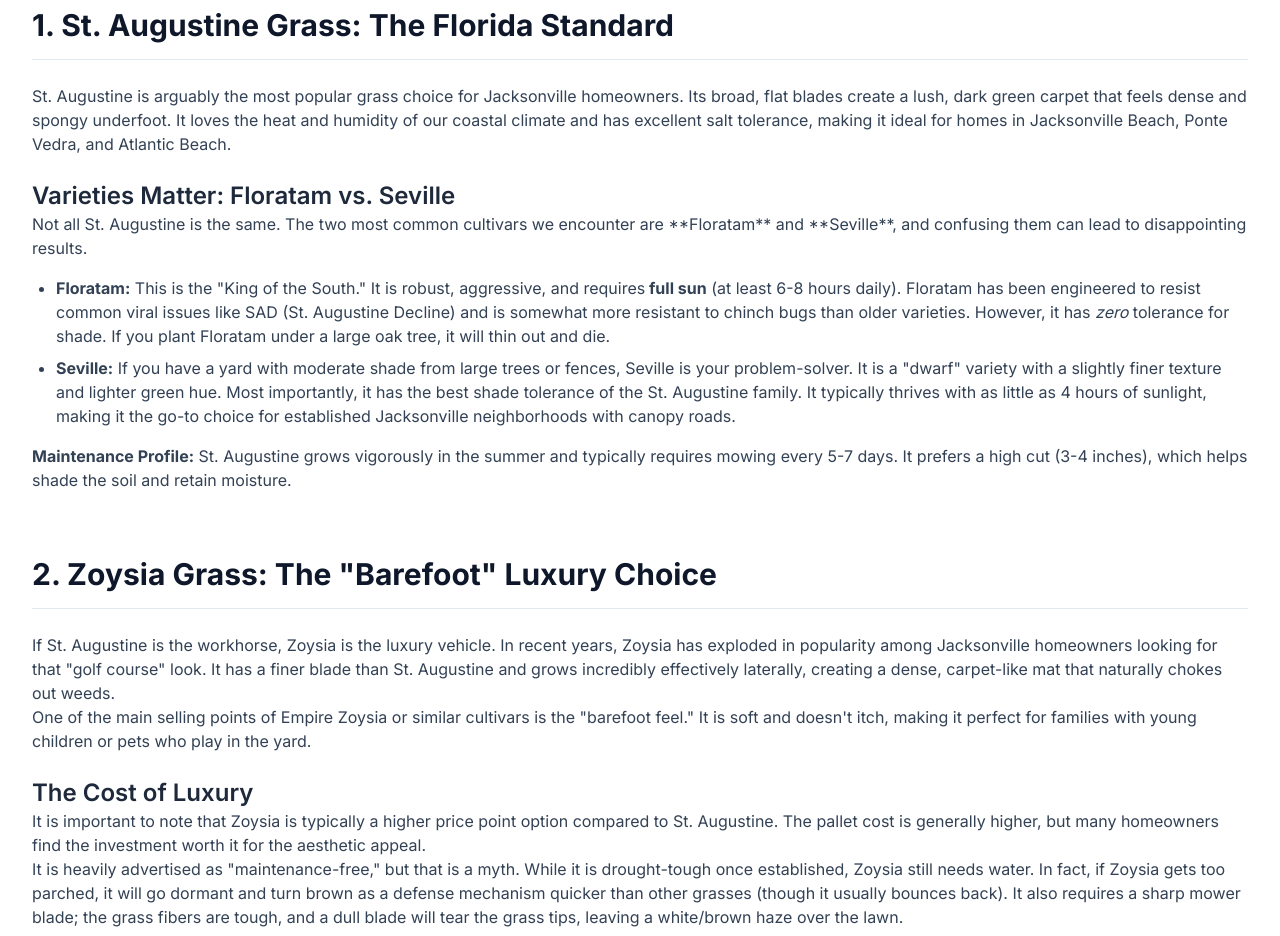
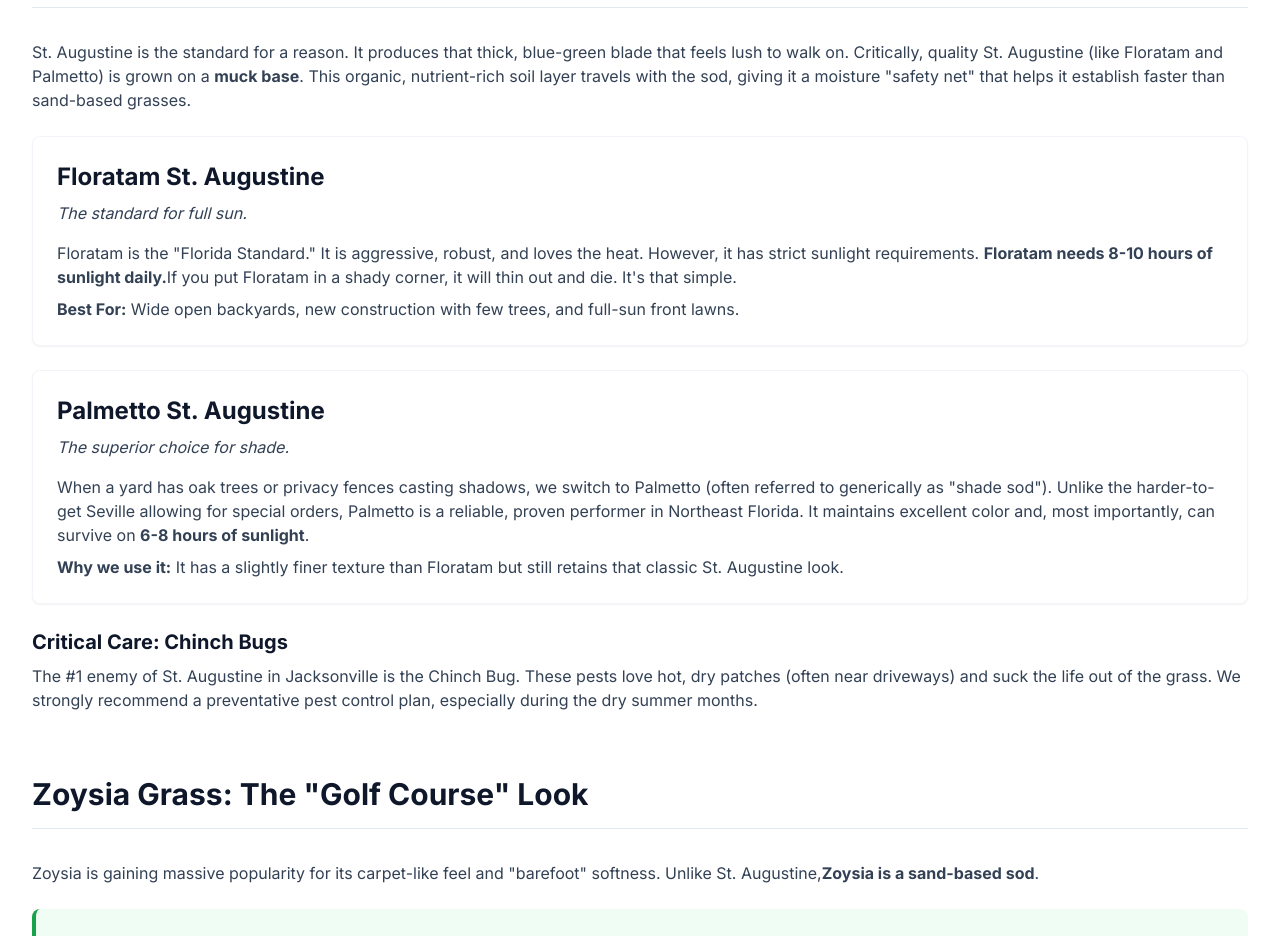
Before and after one commit to bigbricey/jaxsod-website, a Next.js app: page /sod-types in a window 1280 px wide. Shown: the part 1780-2716 px from the top of the page. Built offline with nearby package versions, Linux system fonts and the light colour scheme.

Commit message:
Major content update: Ultimate Guide to Sod Types (Palmetto/Muck/Maintenance)

```diff
--- a/app/sod-types/page.tsx
+++ b/app/sod-types/page.tsx
@@ -56,24 +56,26 @@
       <div className="container-custom space-y-16">
         {/* Header Section */}
         <div className="space-y-6 max-w-4xl">
-          <h1 className="heading-xl">The Ultimate Guide to Jacksonville Sod: Choosing the Right Grass for North Florida</h1>
+          <h1 className="heading-xl">The Complete Guide to Sod Types for Jacksonville, FL Lawns</h1>
+          <section className="space-y-4">
+            <h2 className="text-2xl font-bold text-secondary-800">Choosing the Right Grass for North Florida's Climate</h2>
             <p className="text-xl text-secondary-700 leading-relaxed">
-            Selecting the perfect sod is one of the most important investments you can make for your property.
-            In Jacksonville, our unique climate—blazing summers, high humidity, salt air, and occasional cold snaps—means
-            classic northern grasses just won't cut it. To get a lawn that thrives, you need to match the specific
-            grass variety to your property's sunlight, soil type, and your personal maintenance preferences.
+              Living in Jacksonville (Zone 9a/9b) presents a unique challenge for lawns. We don't have the tropical consistency of Miami,
+              but we certainly aren't Georgia either. Our lawns have to survive blazing summer heat, sandy soil that drains nutrients quickly,
+              salt spray at the beaches, and the occasional freeze in January.
             </p>
             <p className="text-lg text-secondary-700">
-            At Jax Sod, we don't just drop off pallets; we help you navigate these choices. Below is our comprehensive
-            guide to the four major sod families we install across Northeast Florida: St. Augustine, Zoysia, Bermuda, and Bahia.
+              At Jax Sod, we believe in using the right tool for the job. You can't just throw "cheap grass" on a shady lawn and expect it to live.
+              Below is our definitive guide to the proven sod varieties that actually work in Northeast Florida.
             </p>
+          </section>
         </div>
 
         {/* Feature Image */}
         <div className="overflow-hidden rounded-xl shadow-md border border-secondary-100">
           <Image
             src={sodTypesImage}
-            alt="Lush green St. Augustine sod installed in a Jacksonville backyard"
+            alt="St. Augustine Floratam sod installed on a sunny Jacksonville lawn"
             width={1400}
             height={700}
             className="w-full h-full object-cover"
@@ -82,94 +84,126 @@
         </div>
 
         {/* SOD TYPE 1: St. Augustine */}
-        <section className="space-y-6">
+        <section className="space-y-8">
           <h2 className="text-3xl font-bold text-secondary-900 border-b border-secondary-200 pb-4">
-            1. St. Augustine Grass: The Florida Standard
+            St. Augustine Grass: The King of Jacksonville Lawns
           </h2>
-          <div className="prose prose-lg text-secondary-700 max-w-none">
+          <div className="prose prose-lg text-secondary-700 max-w-none space-y-6">
             <p>
-              St. Augustine is arguably the most popular grass choice for Jacksonville homeowners. Its broad, flat blades
-              create a lush, dark green carpet that feels dense and spongy underfoot. It loves the heat and humidity of
-              our coastal climate and has excellent salt tolerance, making it ideal for homes in Jacksonville Beach,
-              Ponte Vedra, and Atlantic Beach.
+              St. Augustine is the standard for a reason. It produces that thick, blue-green blade that feels lush to walk on.
+              Critically, quality St. Augustine (like Floratam and Palmetto) is grown on a <strong>muck base</strong>. This organic,
+              nutrient-rich soil layer travels with the sod, giving it a moisture "safety net" that helps it establish faster than
+              sand-based grasses.
             </p>
-            <h3 className="text-2xl font-semibold text-secondary-800 mt-6">Varieties Matter: Floratam vs. Seville</h3>
+
+            <div className="bg-white p-6 rounded-lg shadow-sm border border-secondary-100">
+              <h3 className="text-2xl font-bold text-secondary-900 mb-2">Floratam St. Augustine</h3>
+              <p className="mb-4"><em>The standard for full sun.</em></p>
               <p>
-              Not all St. Augustine is the same. The two most common cultivars we encounter are **Floratam** and **Seville**,
-              and confusing them can lead to disappointing results.
+                Floratam is the "Florida Standard." It is aggressive, robust, and loves the heat.
+                However, it has strict sunlight requirements. <strong>Floratam needs 8-10 hours of sunlight daily.</strong>
+                If you put Floratam in a shady corner, it will thin out and die. It's that simple.
               </p>
-            <ul className="list-disc pl-6 space-y-2 mt-4">
-              <li>
-                <strong>Floratam:</strong> This is the "King of the South." It is robust, aggressive, and requires
-                <strong> full sun</strong> (at least 6-8 hours daily). Floratam has been engineered to resist common viral
-                issues like SAD (St. Augustine Decline) and is somewhat more resistant to chinch bugs than older varieties.
-                However, it has <em>zero</em> tolerance for shade. If you plant Floratam under a large oak tree, it will thin out and die.
-              </li>
-              <li>
-                <strong>Seville:</strong> If you have a yard with moderate shade from large trees or fences, Seville is your
-                problem-solver. It is a "dwarf" variety with a slightly finer texture and lighter green hue. Most importantly,
-                it has the best shade tolerance of the St. Augustine family. It typically thrives with as little as 4 hours
-                of sunlight, making it the go-to choice for established Jacksonville neighborhoods with canopy roads.
-              </li>
-            </ul>
-            <p className="mt-4">
-              <strong>Maintenance Profile:</strong> St. Augustine grows vigorously in the summer and typically requires mowing
-              every 5-7 days. It prefers a high cut (3-4 inches), which helps shade the soil and retain moisture.
+              <p className="mt-2">
+                <strong>Best For:</strong> Wide open backyards, new construction with few trees, and full-sun front lawns.
               </p>
+            </div>
+
+            <div className="bg-white p-6 rounded-lg shadow-sm border border-secondary-100">
+              <h3 className="text-2xl font-bold text-secondary-900 mb-2">Palmetto St. Augustine</h3>
+              <p className="mb-4"><em>The superior choice for shade.</em></p>
+              <p>
+                When a yard has oak trees or privacy fences casting shadows, we switch to Palmetto (often referred to generically as "shade sod").
+                Unlike the harder-to-get Seville allowing for special orders, Palmetto is a reliable, proven performer in Northeast Florida.
+                It maintains excellent color and, most importantly, can survive on <strong>6-8 hours of sunlight</strong>.
+              </p>
+              <p className="mt-2">
+                <strong>Why we use it:</strong> It has a slightly finer texture than Floratam but still retains that classic St. Augustine look.
+              </p>
+            </div>
+
+            <div>
+              <h3 className="text-xl font-bold text-secondary-900 mb-2">Critical Care: Chinch Bugs</h3>
+              <p>
+                The #1 enemy of St. Augustine in Jacksonville is the Chinch Bug. These pests love hot, dry patches (often near driveways)
+                and suck the life out of the grass. We strongly recommend a preventative pest control plan, especially during the dry summer months.
+              </p>
+            </div>
           </div>
         </section>
 
         {/* SOD TYPE 2: Zoysia */}
-        <section className="space-y-6">
+        <section className="space-y-8">
           <h2 className="text-3xl font-bold text-secondary-900 border-b border-secondary-200 pb-4">
-            2. Zoysia Grass: The "Barefoot" Luxury Choice
+            Zoysia Grass: The "Golf Course" Look
           </h2>
-          <div className="prose prose-lg text-secondary-700 max-w-none">
+          <div className="prose prose-lg text-secondary-700 max-w-none space-y-6">
             <p>
-              If St. Augustine is the workhorse, Zoysia is the luxury vehicle. In recent years, Zoysia has exploded in popularity
-              among Jacksonville homeowners looking for that "golf course" look. It has a finer blade than St. Augustine
-              and grows incredibly effectively laterally, creating a dense, carpet-like mat that naturally chokes out weeds.
+              Zoysia is gaining massive popularity for its carpet-like feel and "barefoot" softness. Unlike St. Augustine,
+              <strong>Zoysia is a sand-based sod</strong>.
             </p>
+
+            <div className="bg-primary-50 p-6 rounded-lg border-l-4 border-primary-600">
+              <h3 className="text-xl font-bold text-primary-800 mb-2">A Surprising Performer in Shade</h3>
               <p>
-              One of the main selling points of Empire Zoysia or similar cultivars is the "barefoot feel." It is soft and
-              doesn't itch, making it perfect for families with young children or pets who play in the yard.
+                While often touted for sun, we've seen Zoysia thrive in surprisingly shady areas where other grasses failed.
+                We've installed it in yards with heavy oak canopies where it out-performed traditional options.
+                Empire Zoysia, in particular, has robust chinch bug resistance compared to St. Augustine.
               </p>
-            <h3 className="text-2xl font-semibold text-secondary-800 mt-6">The Cost of Luxury</h3>
-            <p>
-              It is important to note that Zoysia is typically a higher price point option compared to St. Augustine.
-              The pallet cost is generally higher, but many homeowners find the investment worth it for the aesthetic appeal.
-            </p>
-            <p>
-              It is heavily advertised as "maintenance-free," but that is a myth. While it is drought-tough once established,
-              Zoysia still needs water. In fact, if Zoysia gets too parched, it will go dormant and turn brown as a defense mechanism
-              quicker than other grasses (though it usually bounces back). It also requires a sharp mower blade; the grass
-              fibers are tough, and a dull blade will tear the grass tips, leaving a white/brown haze over the lawn.
-            </p>
+            </div>
+
+            <h3 className="text-2xl font-bold text-secondary-900 mt-6">St. Augustine vs. Zoysia: The Breakdown</h3>
+            <div className="overflow-x-auto">
+              <table className="min-w-full text-left border-collapse">
+                <thead>
+                  <tr className="border-b-2 border-secondary-200">
+                    <th className="py-3 font-bold text-secondary-900">Feature</th>
+                    <th className="py-3 font-bold text-secondary-900">St. Augustine</th>
+                    <th className="py-3 font-bold text-secondary-900">Empire Zoysia</th>
+                  </tr>
+                </thead>
+                <tbody className="divide-y divide-secondary-100">
+                  <tr>
+                    <td className="py-3 text-secondary-700">Feel</td>
+                    <td className="py-3 text-secondary-700">Thick, spongy</td>
+                    <td className="py-3 text-secondary-700">Soft, carpet-like</td>
+                  </tr>
+                  <tr>
+                    <td className="py-3 text-secondary-700">Base Soil</td>
+                    <td className="py-3 text-secondary-700">Muck (Organic)</td>
+                    <td className="py-3 text-secondary-700">Sand</td>
+                  </tr>
+                  <tr>
+                    <td className="py-3 text-secondary-700">Installation</td>
+                    <td className="py-3 text-secondary-700">Seams disappear in ~3 weeks</td>
+                    <td className="py-3 text-secondary-700">Tight seams, takes longer to blend</td>
+                  </tr>
+                  <tr>
+                    <td className="py-3 text-secondary-700">Mowing</td>
+                    <td className="py-3 text-secondary-700">High setting (3-4")</td>
+                    <td className="py-3 text-secondary-700">Lower setting, requires sharp blade</td>
+                  </tr>
+                </tbody>
+              </table>
+            </div>
           </div>
         </section>
 
         {/* SOD TYPE 3: Bermuda */}
         <section className="space-y-6">
           <h2 className="text-3xl font-bold text-secondary-900 border-b border-secondary-200 pb-4">
-            3. Bermuda Grass: The Athlete's Turf
+            Bermuda Grass: For High-Traffic & Sport Families
           </h2>
           <div className="prose prose-lg text-secondary-700 max-w-none">
             <p>
-              Bermuda grass is the alpha species of sports fields and golf courses. It is built for abuse.
-              If you have three large dogs that run wind sprints in your backyard all day, standard St. Augustine will
-              likely get torn up. Bermuda, however, has an aggressive root structure (rhizomes and stolons) that allows
-              it to recover from damage faster than almost any other warm-season grass.
+              Bermuda is the choice for durability. If you have big dogs or kids playing soccer, St. Augustine will eventually wear down.
+              Bermuda has aggressive rhizomes that repair damage quickly.
             </p>
-            <h3 className="text-2xl font-semibold text-secondary-800 mt-6">High Maintenance Required</h3>
+            <h3 className="text-xl font-bold text-secondary-900 mt-4">The "High Maintenance" Warning</h3>
             <p>
-              The catch with Bermuda is maintenance. It is not a "plant it and forget it" grass. To look like a golf course
-              fairway, it needs to be mowed very low and very often—sometimes twice a week during peak summer growth.
-            </p>
-            <p>
-              It also has high nutritional needs, requiring regular fertilizer to maintain that deep green color.
-              If you neglect Bermuda, it tends to look thin and stringy. But for the homeowner who loves working in the
-              yard and wants a manicured, high-performance turf, it is unbeatable. Note: Bermuda requires <strong>full, unfiltered sun</strong>.
-              It has very poor shade tolerance.
+              Bermuda is not for the "lazy" lawn owner. It looks best when mowed low and often—sometimes twice a week in summer.
+              It is also sand-based and needs a specific installation pattern, as the seams can be visible for months if not
+              laid expertly with a focus on tight joints. It requires <strong>full sun</strong> and has poor shade tolerance.
             </p>
           </div>
         </section>
@@ -177,56 +211,84 @@
         {/* SOD TYPE 4: Bahia */}
         <section className="space-y-6">
           <h2 className="text-3xl font-bold text-secondary-900 border-b border-secondary-200 pb-4">
-            4. Bahia Grass: The Rural Workhorse
+            Bahia Grass: The Budget-Friendly Option
           </h2>
           <div className="prose prose-lg text-secondary-700 max-w-none">
             <p>
-              Bahia is the utility player of Florida grasses. You likely recognize it from roadsides and pastures.
-              It is not designed to be a "show lawn" grass. It has a lighter green color, an open growth habit, and
-              produces distinctive "V-shaped" seed heads that pop up quickly after mowing.
-            </p>
-            <h3 className="text-2xl font-semibold text-secondary-800 mt-6">Why Choose Bahia?</h3>
-            <p>
-              So why do people install it? <strong>Durability and price.</strong> Bahia is excellent for large lots (1 acre+),
-              rural properties, or roadsides where irrigation is non-existent. It has a deep root system that makes it incredibly
-              drought-tolerant. It can survive on natural rainfall alone in Jacksonville once established.
+              Let's be honest: Bahia is basically a weed that we learned to live with. It is the grass you see on the side of I-95 in Jacksonville.
             </p>
             <p>
-              It is also the most budget-friendly sod per pallet. If you are trying to cover a large area to prevent
-              erosion and don't need a manicured look, Argentine Bahia is the standard choice. We typically assume
-              Bahia installations will not have in-ground irrigation systems.
+              It falls apart when you handle it, it comes with weeds in it naturally, and it looks distinctively "rural."
+              So why do we sell it? <strong>Because it survives without irrigation.</strong>
+            </p>
+            <p>
+              If you have a 1-acre lot, a retention pond bank, or a rental property where you know nobody is going to water it, Bahia is the answer.
+              It sets down deep roots and survives on rainfall and "cow pasture" conditions. Just don't expect it to look like a manicured lawn.
             </p>
           </div>
         </section>
 
-        {/* COMMON PROBLEMS */}
+        {/* MAINTENANCE CALENDAR */}
         <section className="bg-secondary-50 p-8 rounded-xl space-y-6 border border-secondary-100">
           <h2 className="text-3xl font-bold text-secondary-900">
-            Common Jacksonville Lawn Challenges
+            Seasonal Maintenance Checklist for Jacksonville
           </h2>
           <div className="grid grid-cols-1 md:grid-cols-3 gap-8 text-secondary-700">
             <div>
-              <h3 className="text-xl font-bold text-primary-700 mb-3">Chinch Bugs</h3>
+              <h3 className="text-xl font-bold text-primary-700 mb-3">Spring (March-May)</h3>
               <p>
-                The arch-nemesis of St. Augustine grass. These tiny insects suck the moisture out of the grass blades,
-                leaving behind dry, yellow patches that look like drought damage. They love hot, dry spots near driveways.
-                We recommend preventative pest control, especially in summer.
+                <strong>Wake Up:</strong> As soil temps rise, the grass wakes up. This is time for a "weed and feed" pre-emergent to stop weeds before summer rain hits.
+                Watch out for late frosts!
               </p>
             </div>
             <div>
-              <h3 className="text-xl font-bold text-primary-700 mb-3">Salt Tolerance</h3>
+              <h3 className="text-xl font-bold text-primary-700 mb-3">Summer (June-Sept)</h3>
               <p>
-                If you live "beaches side" (Atlantic Beach, Neptune, Jax Beach), salt spray is a real factor.
-                St. Augustine is your best bet here. Zoysia has moderate tolerance, while Bahia might struggle if the
-                soil salinity is too high.
+                <strong>Pest Defense:</strong> This is Chinch Bug and Sod Webworm season.
+                <strong>Fungus:</strong> With our humidity, Grey Leaf Spot can appear. Don't water in the evenings; let the grass dry out before nightfall.
               </p>
             </div>
             <div>
-              <h3 className="text-xl font-bold text-primary-700 mb-3">Watering Rules</h3>
+              <h3 className="text-xl font-bold text-primary-700 mb-3">Winter Dormancy</h3>
               <p>
-                New sod <strong>MUST</strong> be watered. For the first 14-21 days, the soil needs to be kept moist while roots establish.
-                After that, Jacksonville follows strict St. Johns River Water Management District rules (usually 1-2 days per week depending on the season).
-                Deep, infrequent watering promotes deep roots!
+                <strong>Brown is Normal:</strong> In Jacksonville, warm-season grasses go dormant (turn brown) after the first freeze.
+                <strong>Do NOT Fertilize:</strong> You will just feed winter weeds. Let the lawn sleep until March.
+              </p>
+            </div>
+          </div>
+        </section>
+
+        {/* FAQ Section */}
+        <section className="space-y-6">
+          <h2 className="text-3xl font-bold text-secondary-900 border-b border-secondary-200 pb-4">
+            Frequently Asked Questions
+          </h2>
+          <div className="grid grid-cols-1 md:grid-cols-2 gap-6">
+            <div className="bg-white p-6 rounded-lg shadow-sm border border-secondary-100">
+              <h3 className="font-bold text-lg text-secondary-900 mb-2">What is the best grass for shade in Jacksonville?</h3>
+              <p className="text-secondary-700">
+                Palmetto St. Augustine is the proven winner. It handles the filtered light under our oak canopies better than Floratam.
+                Zoysia is also a surprisingly strong contender for shady spots.
+              </p>
+            </div>
+            <div className="bg-white p-6 rounded-lg shadow-sm border border-secondary-100">
+              <h3 className="font-bold text-lg text-secondary-900 mb-2">Can I lay sod in the winter?</h3>
+              <p className="text-secondary-700">
+                Yes! In fact, roots continue to establish even when the top growth is dormant.
+                You actually need to water <em>less</em> in winter, making it an easier installation for some homeowners.
+              </p>
+            </div>
+            <div className="bg-white p-6 rounded-lg shadow-sm border border-secondary-100">
+              <h3 className="font-bold text-lg text-secondary-900 mb-2">How much does a pallet of sod cost in Jax?</h3>
+              <p className="text-secondary-700">
+                Prices fluctuate seasonally and by fuel costs. Generally, Bahia is the cheapest, followed by Floratam St. Augustine,
+                with Zoysia and Palmetto being premium options. <Link href="/contact" className="text-primary-600 underline">Contact us for today's pricing.</Link>
+              </p>
+            </div>
+            <div className="bg-white p-6 rounded-lg shadow-sm border border-secondary-100">
+              <h3 className="font-bold text-lg text-secondary-900 mb-2">What happens if I don't water new sod?</h3>
+              <p className="text-secondary-700">
+                It dies. Quickly. Muck-based sod (St. Augustine) has a small buffer, but sand-based sod (Zoysia/Bermuda) can dry out in a single hot afternoon if not watered immediately upon installation.
               </p>
             </div>
           </div>
@@ -234,14 +296,13 @@
 
         {/* Call to Action */}
         <div className="bg-primary-600 text-white rounded-xl p-10 flex flex-col gap-6 text-center">
-          <h2 className="heading-lg">Not sure which grass is right for you?</h2>
+          <h2 className="heading-lg">Get the Right Grass for Your Property</h2>
           <p className="text-xl opacity-90 max-w-2xl mx-auto">
-            You don't have to guess. Our experts can walk your property, measure the shade levels, test the soil,
-            and recommend the perfect variety for your specific home.
+            Don't guess with your investment. We know exactly which varieties work in Atlantic Beach sand versus Mandarin loam.
           </p>
           <div className="flex flex-col sm:flex-row gap-4 justify-center">
             <Link href="/contact" className="btn-secondary bg-white text-primary-700 hover:text-primary-800">
-              Schedule On-Site Consult
+              Get a Free Quote
             </Link>
             <a href="tel:9049011457" className="btn-outline border-white text-white hover:bg-white hover:text-primary-600">
               Call (904) 901-1457
```
Lines whose indentation alone changed are shown as unchanged.
